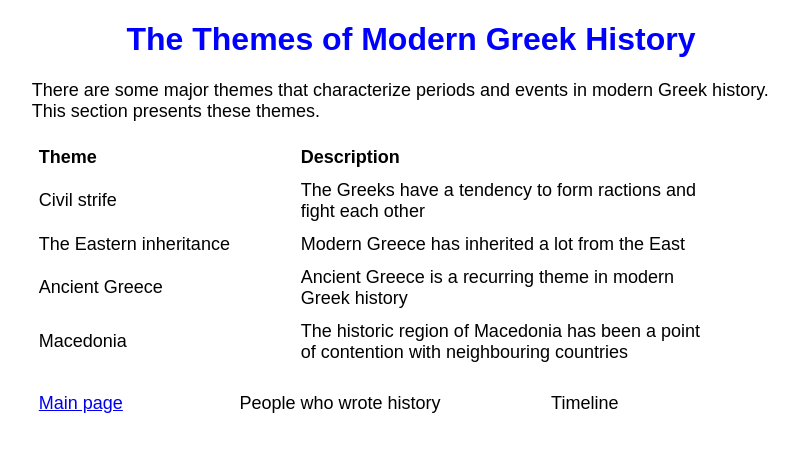
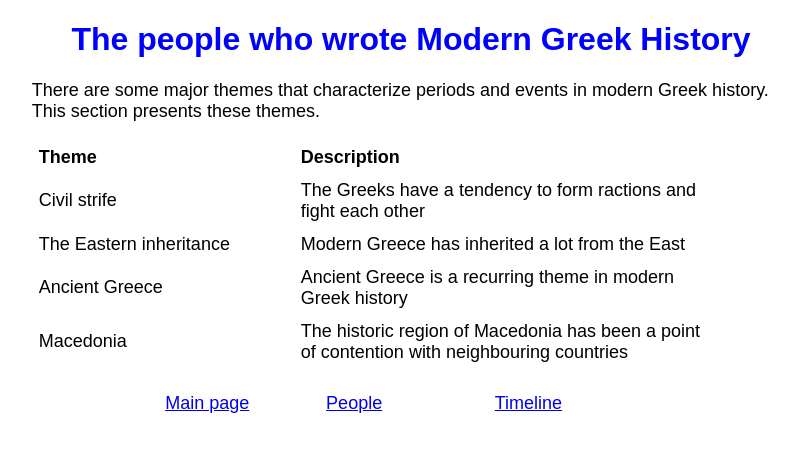
Before and after one commit to athinaeos/cs50_project0, a plain HTML site: page themes.html in a window 1280 px wide. Shown: the whole page, without its empty margins (229-1025 px from the left). Drawn offline with Linux system fonts and the light colour scheme.

Commit message:
people file created - links improved

```diff
--- a/styles1.css
+++ b/styles1.css
@@ -37,6 +37,9 @@ th, td {
 	width: 250px;
 
 }
+.column {
+	width: 250px;
+}
 .second_column {
 	width: 400px;
 }
--- a/themes.html
+++ b/themes.html
@@ -1,11 +1,11 @@
 <!DOCTYPE html>
 <html>
     <head>
-        <title>Modern Greek History Themes</title>
+        <title>Modern Greek History People</title>
         <link rel="stylesheet" href = "styles1.css">
     </head>
     <body>
-    	<h1>The Themes of Modern Greek History</h1>
+    	<h1>The people who wrote Modern Greek History</h1>
     	<p></p>
     	<div id="top">
         <p class="center">There are some major themes that characterize periods and events in modern Greek history.
@@ -37,11 +37,11 @@
         <p></p>
 
 
-        <table class="center">
+        <table class="center1">
             <tr>
-                <td><a href="index.html">Main page</a></td>
-                <td class="second_column">People who wrote history</td>
-                <td class="third_column">Timeline</td>
+                <td class="column"><a href="index.html">Main page</a></td>
+                <td class="column"><a href="people.html">People</a></td>
+                <td class="column"><a href="timeline.html">Timeline</a></td>
 
             </tr>
         </table>
```
Also changed, not shown: index.html (+8 -0 lines), timeline.html (+4 -4 lines).
